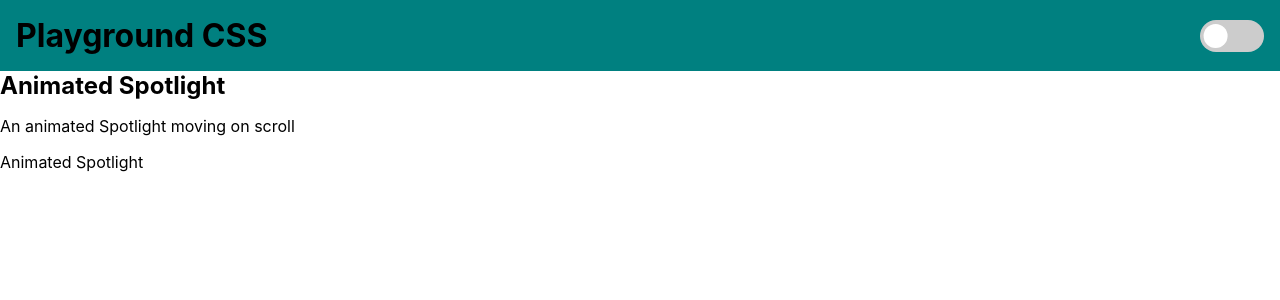
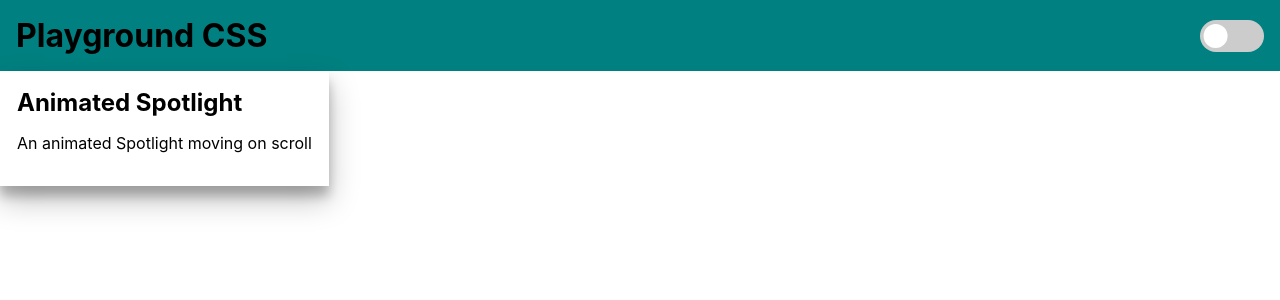
Before and after one commit to zettlrobert/playground-css, a Next.js app: page / in a window 1280 px wide. Shown: the top 300 px of the page. Built offline with nearby package versions, Linux system fonts and the light colour scheme.

Commit message:
feat: update preview card and base navigation

```diff
--- a/components/PlaygroundPreviewCard/index.tsx
+++ b/components/PlaygroundPreviewCard/index.tsx
@@ -1,14 +1,19 @@
-import Link from "next/link";
+import { useRouter } from "next/router";
 import styles from "./playground-preview-card.module.scss";
 
 function PlaygroundPreviewCard(props: any) {
   const { playground } = props;
 
+  const router = useRouter();
+
+  const onClickHandler = () => {
+    router.push(playground.path);
+  };
+
   return (
-    <div className={styles["playground-preview-card"]}>
+    <div onClick={onClickHandler} className={styles["playground-preview-card"]}>
       <h2>{playground.title}</h2>
       <p>{playground.description}</p>
-      <Link href={playground.path}>{playground.title}</Link>
     </div>
   );
 }
--- a/components/PlaygroundPreviewCard/playground-preview-card.module.scss
+++ b/components/PlaygroundPreviewCard/playground-preview-card.module.scss
@@ -1,3 +1,14 @@
 .playground-preview-card {
-  border: 2px solid var(--card-background);
+  /* border: 2px solid var(--card-background); */
+  cursor: pointer;
+  display: inline-flex;
+  flex-direction: column;
+  padding: 1rem;
+  box-shadow: 0 14px 28px rgba(0, 0, 0, 0.25), 0 10px 10px rgba(0, 0, 0, 0.22);
+  border: 1px solid transparent;
+  transition: 0.2s;
 }
+
+.playground-preview-card:hover {
+  border: 1px solid blue;
+}
```
